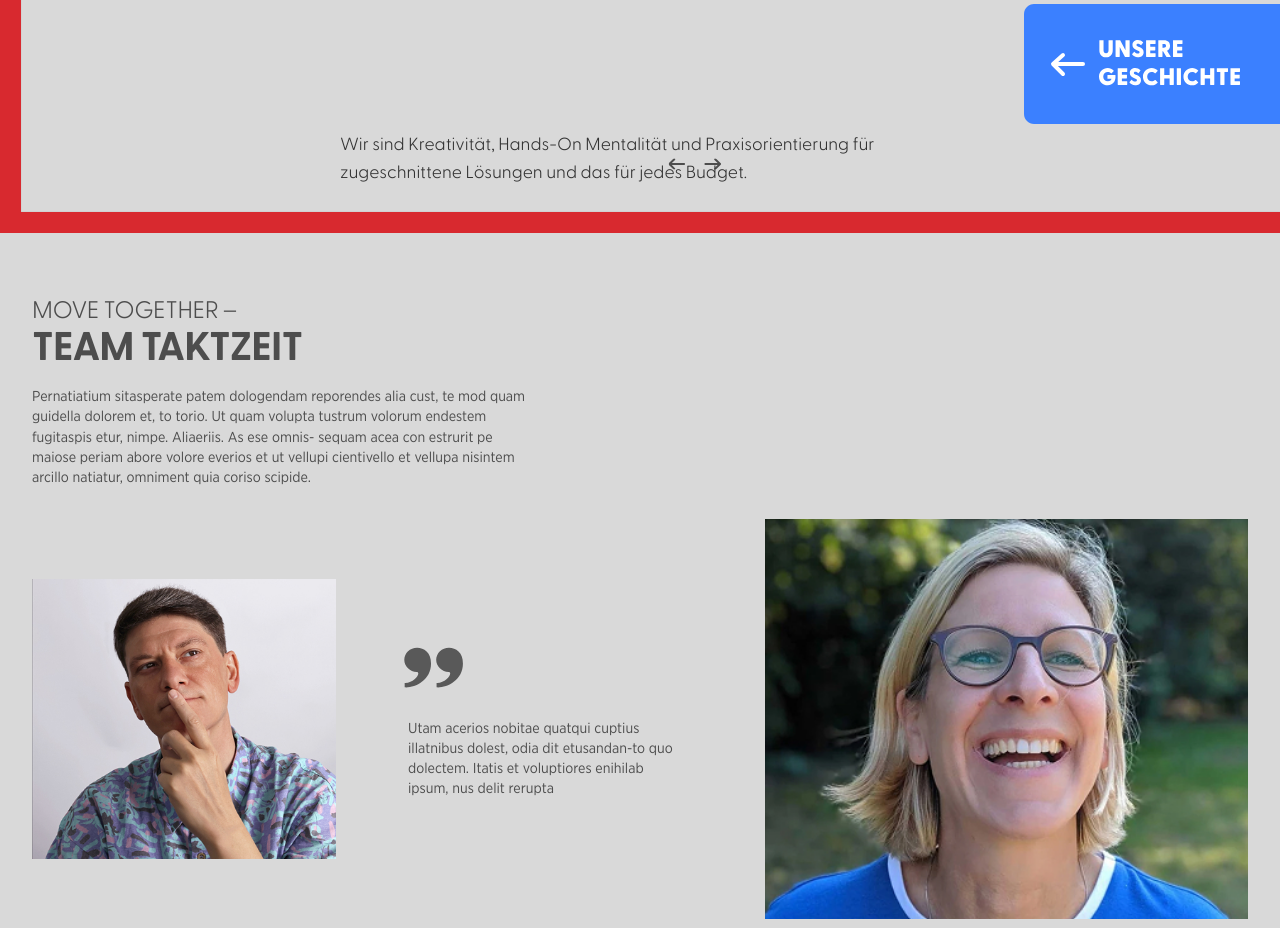
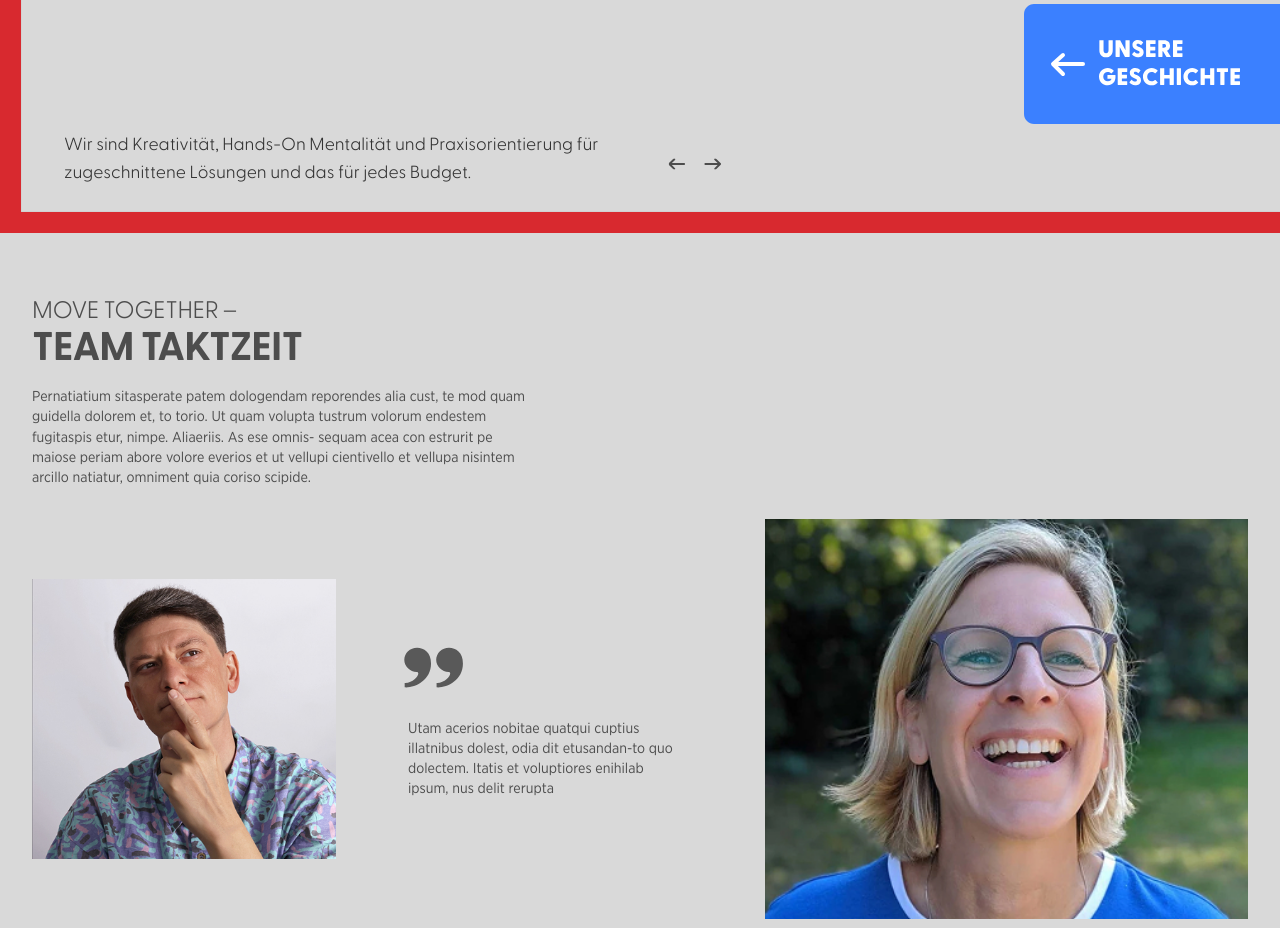
Before and after one commit to felixseeger/tz25, a Vue app: page / in a window 1280 px wide. Shown: the part 3020-3948 px from the top of the page. Built offline with nearby package versions, Linux system fonts and the light colour scheme; a web font is replaced by a local one.

Commit message:
Align history-description text with history-title on left side of section-container

```diff
--- a/src/assets/scss/components/_history-section.scss
+++ b/src/assets/scss/components/_history-section.scss
@@ -87,10 +87,10 @@ background-size: cover;
     margin-top: 35rem; /* Push down to bottom half */
     max-width: 600px; /* Narrower width for better readability */
     text-align: left; /* Left-align the text */
-    margin-left: auto; /* Center the block element */
-    margin-right: auto; /* Center the block element */
-    padding-left: 0; /* Remove padding to align with section-container */
-    padding-right: 0; /* Remove padding to align with section-container */
+    margin-left: 2rem; /* Match the section-container padding */
+    margin-right: auto;
+    padding-left: 0;
+    padding-right: 0;
   }
 }
 
@@ -134,18 +134,18 @@ background-size: cover;
 
 .history-title {
 
-  font-size: 3rem; /* Increased by 20% from 2.5rem */
+  font-size: 3rem;
   font-family: $font-headline;
   font-weight: 300;
-  color: white; /* White for better contrast */
+  color: white;
   text-transform: uppercase;
   line-height: 1.1;
   padding-top: 0;
-  will-change: transform, opacity; /* Optimize for animations */
+  will-change: transform, opacity;
   @include boxed-centered-text($section-width);
 
   @media (max-width: $breakpoint-md) {
-    font-size: 1.8rem; /* Increased by 20% from 1.5rem */
+    font-size: 1.8rem;
   }
 }
 
@@ -178,15 +178,17 @@ background-size: cover;
   color: #333333; /* Darker text for better contrast with light bottom background */
   font-weight: 400;
   will-change: transform, opacity; /* Optimize for animations */
-  @include boxed-centered-text($section-width);
+  width: 100%;
   max-width: 600px; /* Narrower width for better readability */
   text-align: left; /* Ensure text is left-aligned */
+  margin-left: 2rem; /* Match the section-container padding */
+  margin-right: auto;
 
   @media (max-width: $breakpoint-md) {
     font-size: 1rem;
     max-width: 100%;
-    margin-left: 0; /* Maintain left alignment on mobile */
-    padding-left: 0; /* Maintain left alignment on mobile */
+    margin-left: 1rem; /* Reduced margin for mobile */
+    padding-left: 0;
   }
 }
 
@@ -271,7 +273,7 @@ background-size: cover;
       margin-top: 3rem;
       max-width: 100%;
       text-align: left; /* Left-align the text */
-      margin-left: auto;
+      margin-left: 1rem; /* Match the title alignment */
       margin-right: auto;
     }
   }
```
